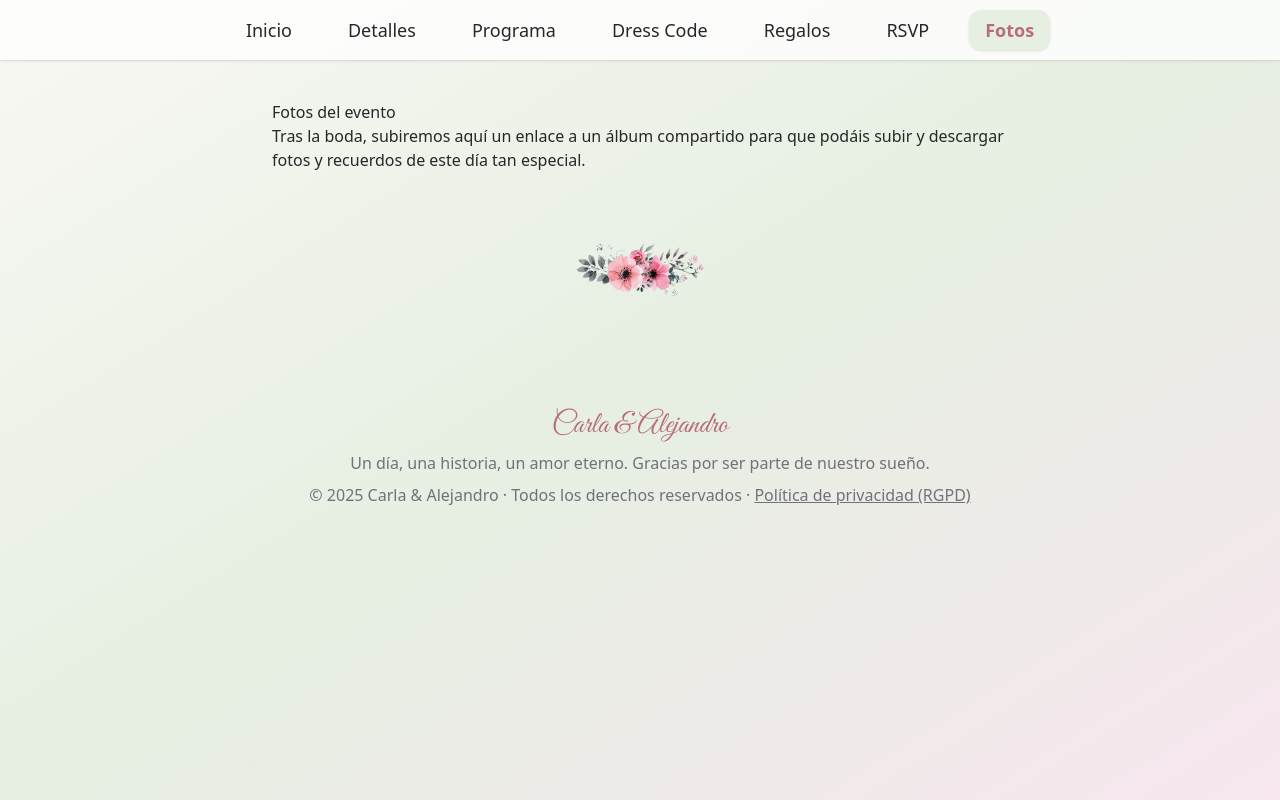
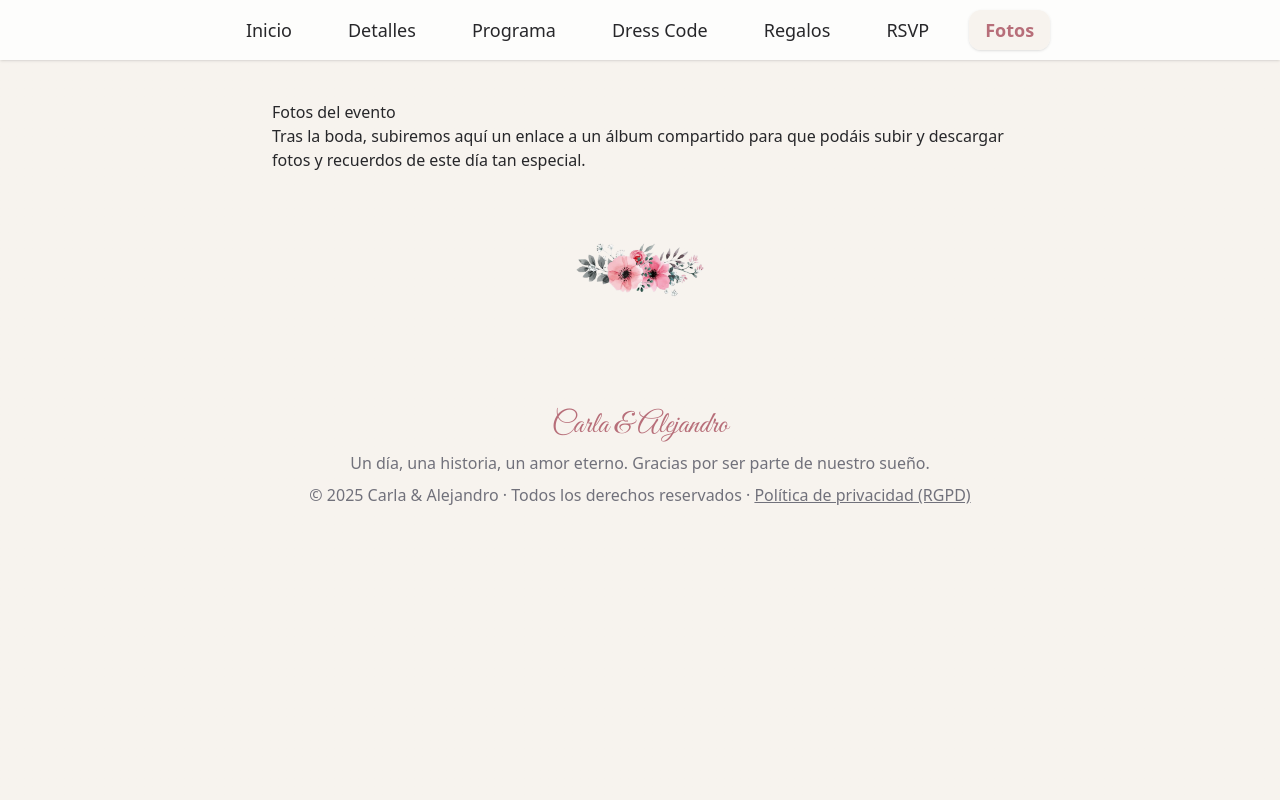
Before and after one commit to EdgarIvanEspinoza/carlayalejandro, a Next.js app: page /fotos in a window 1280 px wide. Built offline with nearby package versions, Linux system fonts and the light colour scheme.

Commit message:
fix: update background colors for consistency in layout and menu items

```diff
--- a/app/(wedding)/layout.tsx
+++ b/app/(wedding)/layout.tsx
@@ -19,7 +19,7 @@ function WeddingLayout({ children }: { children: React.ReactNode }) {
   const pathname = usePathname();
   const [open, setOpen] = useState(false);
   return (
-  <div className="w-full min-h-screen bg-linear-to-br from-[#f8f8f3] via-[#e6efe2] to-[#f7e6ef] text-zinc-800 font-sans">
+  <div className="w-full min-h-screen bg-linear-to-br from-[#F7F3EE] via-[#F7F3EE] to-[#F7F3EE] text-zinc-800 font-sans">
       {/* Mobile Hamburger */}
       <nav className="w-full py-4 bg-white/80 shadow-sm sticky top-0 z-20 animate-fade-down">
         <div className="flex items-center justify-between md:hidden px-4">
@@ -41,7 +41,7 @@ function WeddingLayout({ children }: { children: React.ReactNode }) {
         <ul className="hidden md:flex gap-6 text-lg font-medium justify-center">
           {menu.map((item) => (
             <li key={item.href}>
-              <Link href={item.href} className={`px-4 py-2 rounded-xl transition-colors duration-200 ${pathname === item.href ? 'bg-[#e6efe2] text-[#b76e79] font-bold shadow' : 'hover:bg-[#f7e6ef] hover:text-[#b76e79]'}`}>{item.name}</Link>
+              <Link href={item.href} className={`px-4 py-2 rounded-xl transition-colors duration-200 ${pathname === item.href ? 'bg-[#F7F3EE] text-[#b76e79] font-bold shadow' : 'hover:bg-[#f7e6ef] hover:text-[#b76e79]'}`}>{item.name}</Link>
             </li>
           ))}
         </ul>
@@ -70,7 +70,7 @@ function WeddingLayout({ children }: { children: React.ReactNode }) {
                   <li key={item.href}>
                     <Link
                       href={item.href}
-                      className={`block px-4 py-2 rounded-xl transition-colors duration-200 ${pathname === item.href ? 'bg-[#e6efe2] text-[#b76e79] font-bold shadow' : 'hover:bg-[#f7e6ef] hover:text-[#b76e79]'}`}
+                      className={`block px-4 py-2 rounded-xl transition-colors duration-200 ${pathname === item.href ? 'bg-[#F7F3EE] text-[#b76e79] font-bold shadow' : 'hover:bg-[#f7e6ef] hover:text-[#b76e79]'}`}
                       onClick={() => setOpen(false)}
                     >
                       {item.name}
```
